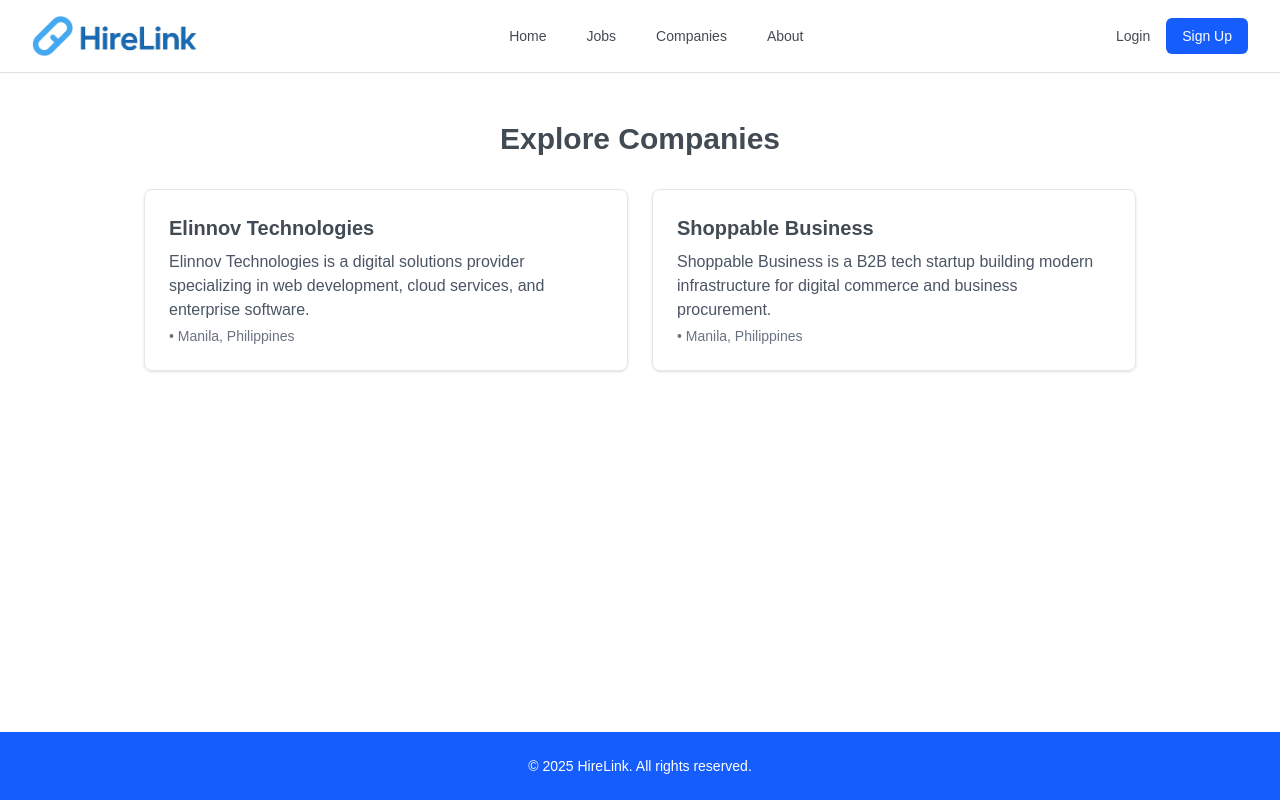
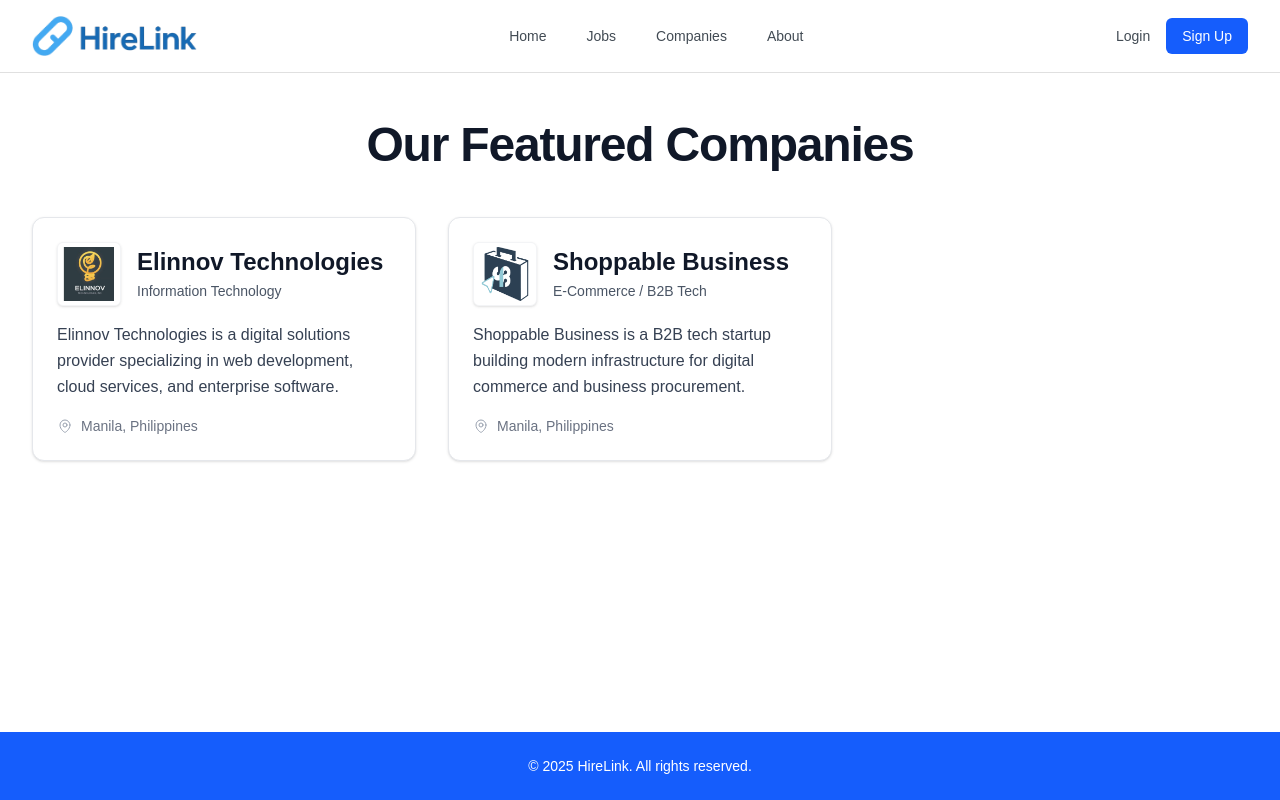
Before and after one commit to kolnlaviste/HireLink, a Next.js app in the folder frontend/: page /companies in a window 1280 px wide. Built offline with nearby package versions, Linux system fonts and the light colour scheme; no server answers.

Commit message:
update: improved companies page

```diff
--- a/frontend/src/app/companies/page.tsx
+++ b/frontend/src/app/companies/page.tsx
@@ -2,30 +2,74 @@
 
 import { companies } from '@/lib/companies';
 import Link from 'next/link';
+import Image from 'next/image'; // Import Image component
+import { MapPinIcon } from '@heroicons/react/24/outline'; // Import an icon for location
 
+// Helper function remains the same
 function slugify(name: string) {
   return name.toLowerCase().replace(/\s+/g, '-');
 }
 
+// Helper to get company logo, consistent with JobsPage
+const getCompanyLogo = (companyName: string) => {
+  const company = companies.find((c) => c.name === companyName);
+  return company?.logo ?? '/default-logo.png'; // Assuming 'logo' property exists or use a default
+};
+
 export default function CompaniesPage() {
   return (
-    <main className="max-w-5xl mx-auto px-4 py-12">
-      <h1 className="text-3xl font-bold mb-8 text-center text-[#424B54]">
-        Explore Companies
+    <main className="max-w-7xl mx-auto px-4 sm:px-6 lg:px-8 py-12"> {/* Increased max-width, improved padding */}
+      <h1 className="text-4xl md:text-5xl font-extrabold mb-12 text-center text-gray-900 tracking-tight"> {/* Larger, bolder, tighter tracking */}
+        Our Featured Companies
       </h1>
 
-      <div className="grid grid-cols-1 sm:grid-cols-2 gap-6">
+      <div className="grid grid-cols-1 sm:grid-cols-2 lg:grid-cols-3 gap-6 lg:gap-8"> {/* Adjusted grid, larger gap */}
         {companies.map((company) => (
           <Link
             key={company.id}
             href={`/companies/${slugify(company.name)}`}
-            className="block border border-gray-200 rounded-lg p-6 shadow-sm hover:shadow-md transition hover:border-gray-300"
+            className="group relative block border border-gray-200 rounded-xl p-6 bg-white shadow-sm hover:shadow-lg transform hover:-translate-y-1 transition-all duration-300 ease-in-out overflow-hidden" // Modern card styling with hover effects
           >
-            <h2 className="text-xl font-semibold text-[#424B54]">{company.name}</h2>
-            <p className="text-gray-600 mt-2">{company.description}</p>
-            <p className="text-sm text-gray-500 mt-1">• {company.location}</p>
+            {/* Optional: subtle background pattern or gradient for modern touch on hover */}
+            <div className="absolute inset-0 bg-gradient-to-br from-blue-50/20 to-transparent opacity-0 group-hover:opacity-100 transition-opacity duration-300 pointer-events-none"></div>
+
+            <div className="relative z-10"> {/* Ensure content is above the hover gradient */}
+              <div className="flex items-center gap-4 mb-4">
+                {/* Company Logo */}
+                <div className="w-16 h-16 flex-shrink-0 relative rounded-md overflow-hidden bg-white border border-gray-100 shadow-sm"> {/* Larger, slightly elevated logo container */}
+                  <Image
+                    src={getCompanyLogo(company.name)}
+                    alt={`${company.name} logo`}
+                    fill
+                    sizes="64px" // Optimize image loading for a fixed size
+                    className="object-contain p-1" // Padding inside the logo container
+                  />
+                </div>
+                <div>
+                  <h2 className="text-2xl font-bold text-gray-900 group-hover:text-blue-600 transition duration-200 leading-tight"> {/* Larger title, blue on hover */}
+                    {company.name}
+                  </h2>
+                  <p className="text-sm text-gray-600 mt-1">{company.industry || 'Industry not specified'}</p> {/* Added industry or placeholder */}
+                </div>
+              </div>
+
+              <p className="text-gray-700 leading-relaxed text-base mb-4 relative z-10"> {/* Improved description styling */}
+                {company.description || 'No description available.'}
+              </p>
+
+              <div className="flex items-center gap-2 text-sm text-gray-500 relative z-10"> {/* Location with icon */}
+                <MapPinIcon className="w-4 h-4 text-gray-400" /> {/* Location icon */}
+                <span>{company.location || 'Location not specified'}</span> {/* Added placeholder */}
+              </div>
+            </div>
           </Link>
         ))}
+        {companies.length === 0 && (
+          <div className="col-span-full mt-10 p-8 bg-gray-50 rounded-lg text-center text-gray-600 border border-gray-200 shadow-sm">
+            <p className="text-lg font-medium mb-2">No companies found.</p>
+            <p>Check back later for new additions!</p>
+          </div>
+        )}
       </div>
     </main>
   );
```
